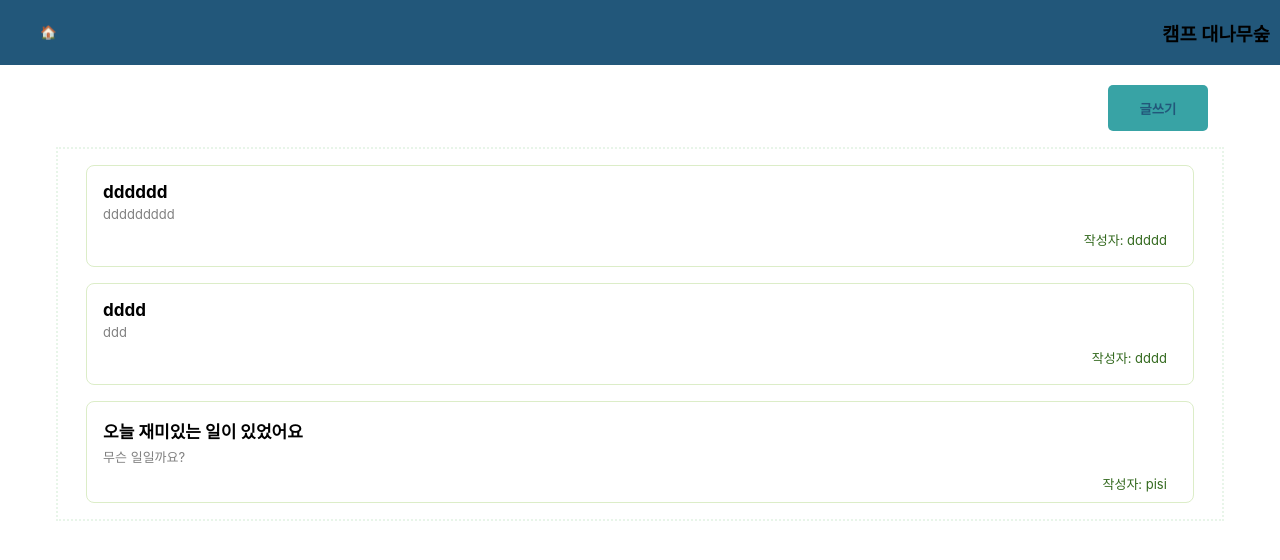
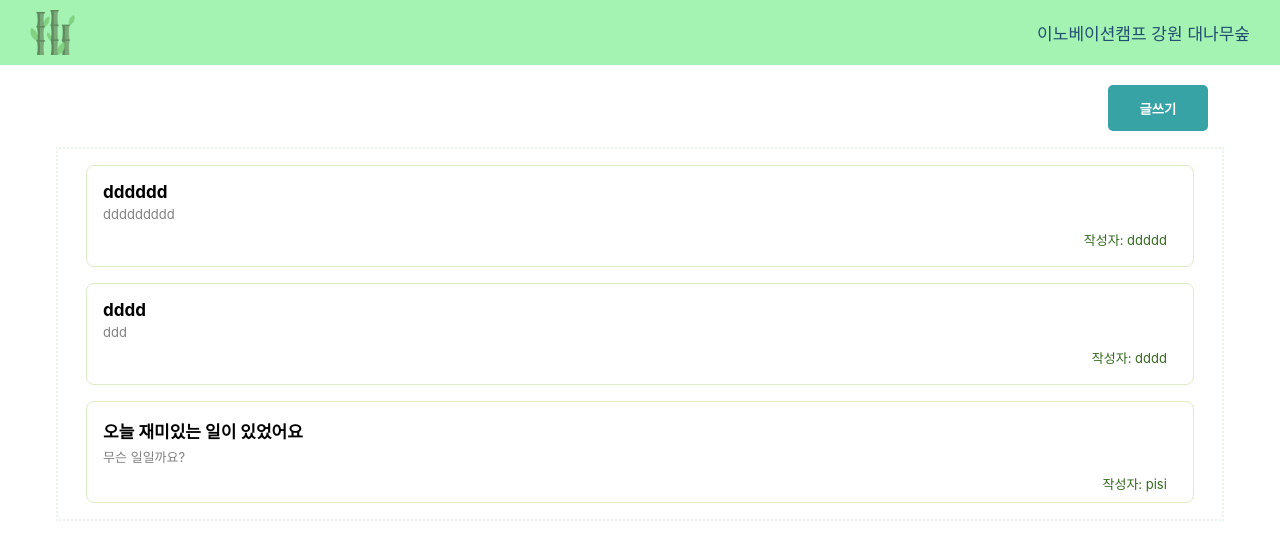
Before and after one commit to lulla-by/campdaenamu, a React (Create React App) app: page / in a window 1280 px wide. Shown: the top 560 px of the page. Built offline with nearby package versions, Linux system fonts and the light colour scheme; data requests are answered from the project's data file.

Commit message:
header, button, cardlist CSS 변경

```diff
--- a/src/components/CardList.jsx
+++ b/src/components/CardList.jsx
@@ -31,8 +31,7 @@ function CardList () {
         <CdWrapper>
         <Button
         size="medium"
-        onClick={() => { history.push("/add");}}>
-        글쓰기</Button>
+        onClick={() => { history.push("/add");}}>글쓰기</Button>
         </CdWrapper>
         <CdListContainer>
         {cards.slice().reverse().map((card) => (
--- a/src/components/Header.jsx
+++ b/src/components/Header.jsx
@@ -1,34 +1,45 @@
 import React from "react"
 import { useHistory } from "react-router-dom";
 import styled from "styled-components";
+import bamboo from "../assets/images/bamboo.png"
 
 const Header = () => {
     const history = useHistory();
     return <StContainer>
-                <Stbutton onClick={() => { history.goBack("/");}}> 🏠 </Stbutton>
-                <h3>캠프 대나무숲</h3>
+                <Stbutton onClick={() => { history.push("/");}}></Stbutton>
+                <StText>이노베이션캠프 강원 대나무숲</StText>
            </StContainer>
 }
 
 export default Header;
 
 const Stbutton = styled.button`
-
-    padding: 0 20px;
-    margin: 10px;
+    margin: 20px;
+    width: 45px;
+    height: 45px;
     border: none;
     background-color: transparent;
+    background-image: url(${bamboo});
+    background-repeat: no-repeat;
+	background-size: cover;
     cursor: pointer;
 
 `
 
 const StContainer = styled.div`
-
     align-items: center;
     border: 0px solid #38A3A5;
     display: flex;
     height: 45px;
     justify-content: space-between;
-    background-color:#22577A;
+    background-color:#A4F3B3;
     padding: 10px;
 `
+
+const StText = styled.div`
+    color: #1F4F6F;
+    margin: 0 20px;
+    font-size: 17px;
+    font-weight: 300;
+
+`
--- a/src/elem/Button.jsx
+++ b/src/elem/Button.jsx
@@ -18,7 +18,7 @@ const StButton = styled.button`
   background-color: #38A3A5;
   height: 46px;
   border-radius: 5px;
-  color: #22577A;
+  color: white;
   font-weight: 600;
   font-weight: ${({ fw }) => fw};
   color: ${({ color }) => color};
```
Also changed, not shown: src/assets/images/bamboo.png (added).
